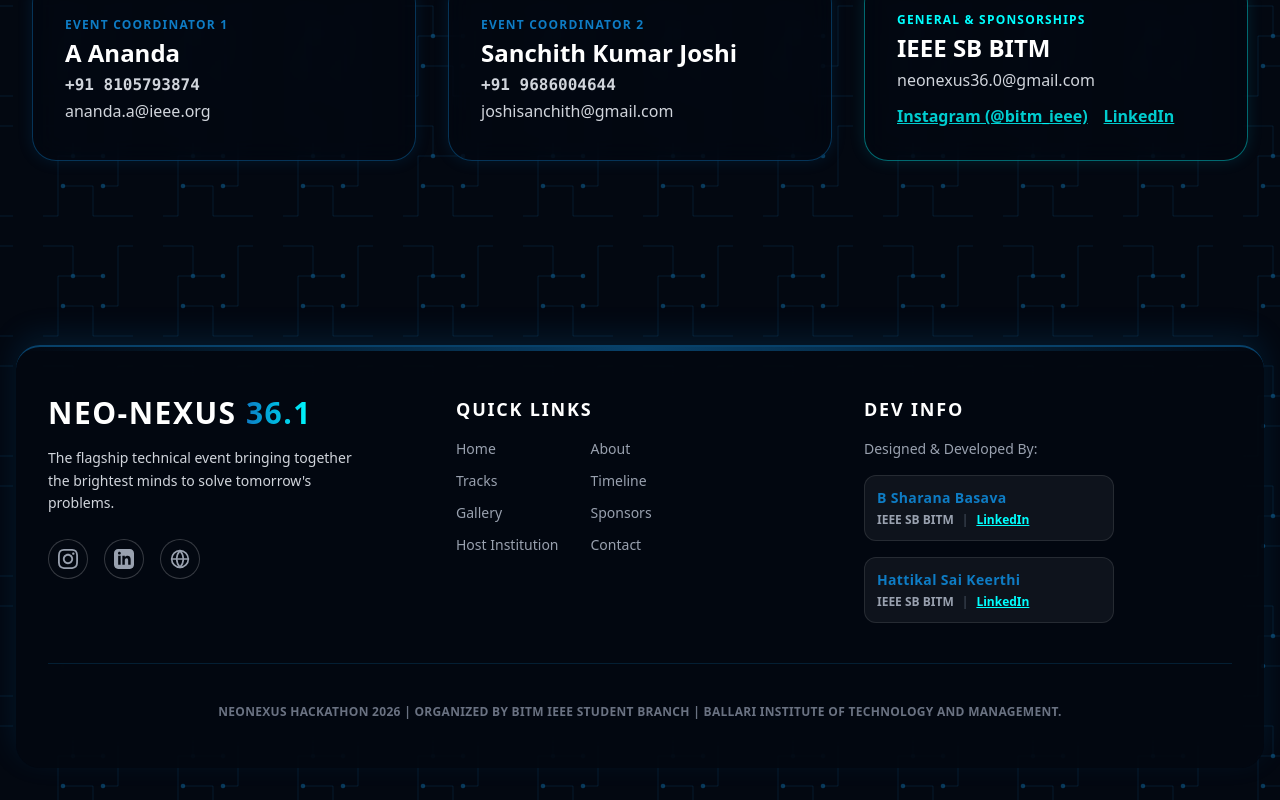
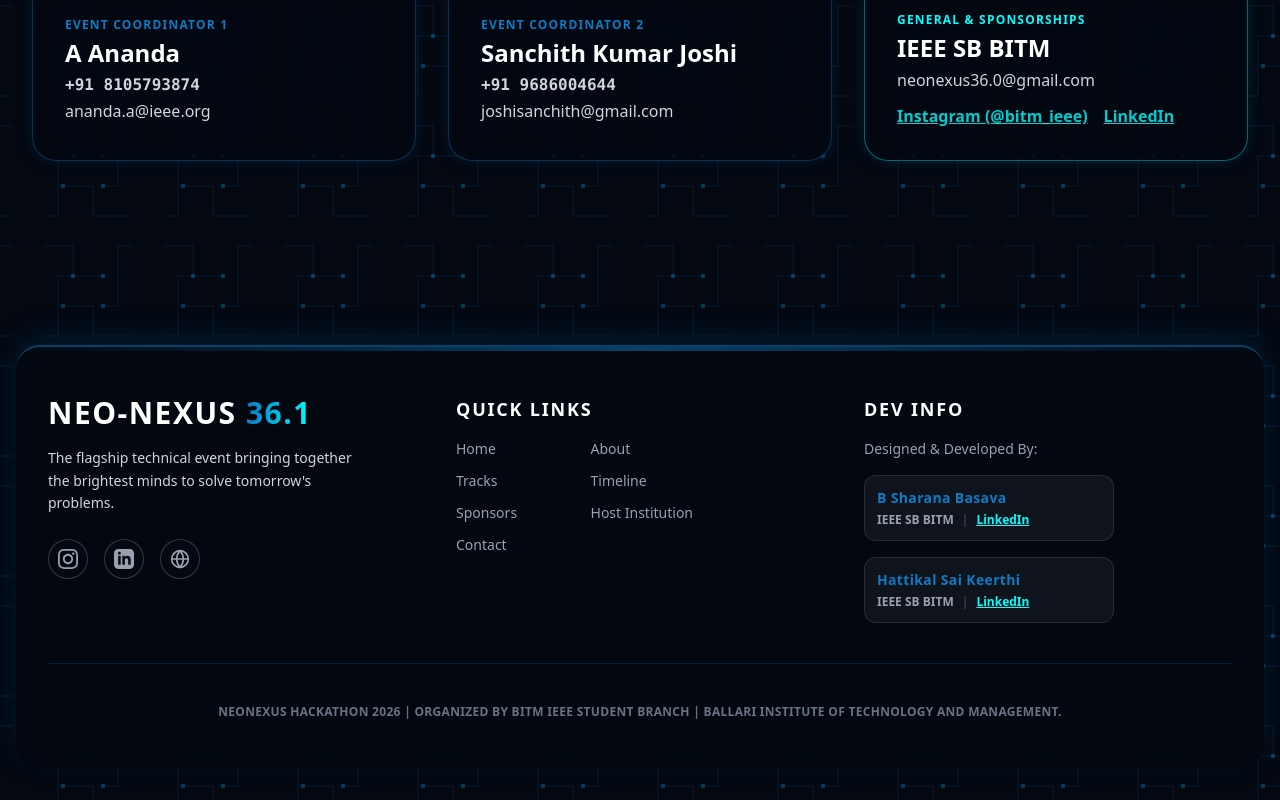
Before and after one commit to Sharanx77/neo-nexus-36.1, a Next.js app: page / in a window 1280 px wide. Shown: the part 6997-7797 px from the top of the page. Built offline with nearby package versions, Linux system fonts and the light colour scheme.

Commit message:
Update Footer.tsx

```diff
--- a/components/Footer.tsx
+++ b/components/Footer.tsx
@@ -36,7 +36,6 @@ export default function Footer() {
               <Link href="#about" className="text-gray-400 hover:text-electric transition-colors">About</Link>
               <Link href="#tracks" className="text-gray-400 hover:text-electric transition-colors">Tracks</Link>
               <Link href="#timeline" className="text-gray-400 hover:text-electric transition-colors">Timeline</Link>
-              <Link href="#gallery" className="text-gray-400 hover:text-electric transition-colors">Gallery</Link>
               <Link href="#sponsors" className="text-gray-400 hover:text-electric transition-colors">Sponsors</Link>
               <Link href="#host" className="text-gray-400 hover:text-electric transition-colors">Host Institution</Link>
               <Link href="#contact" className="text-gray-400 hover:text-electric transition-colors">Contact</Link>
```
